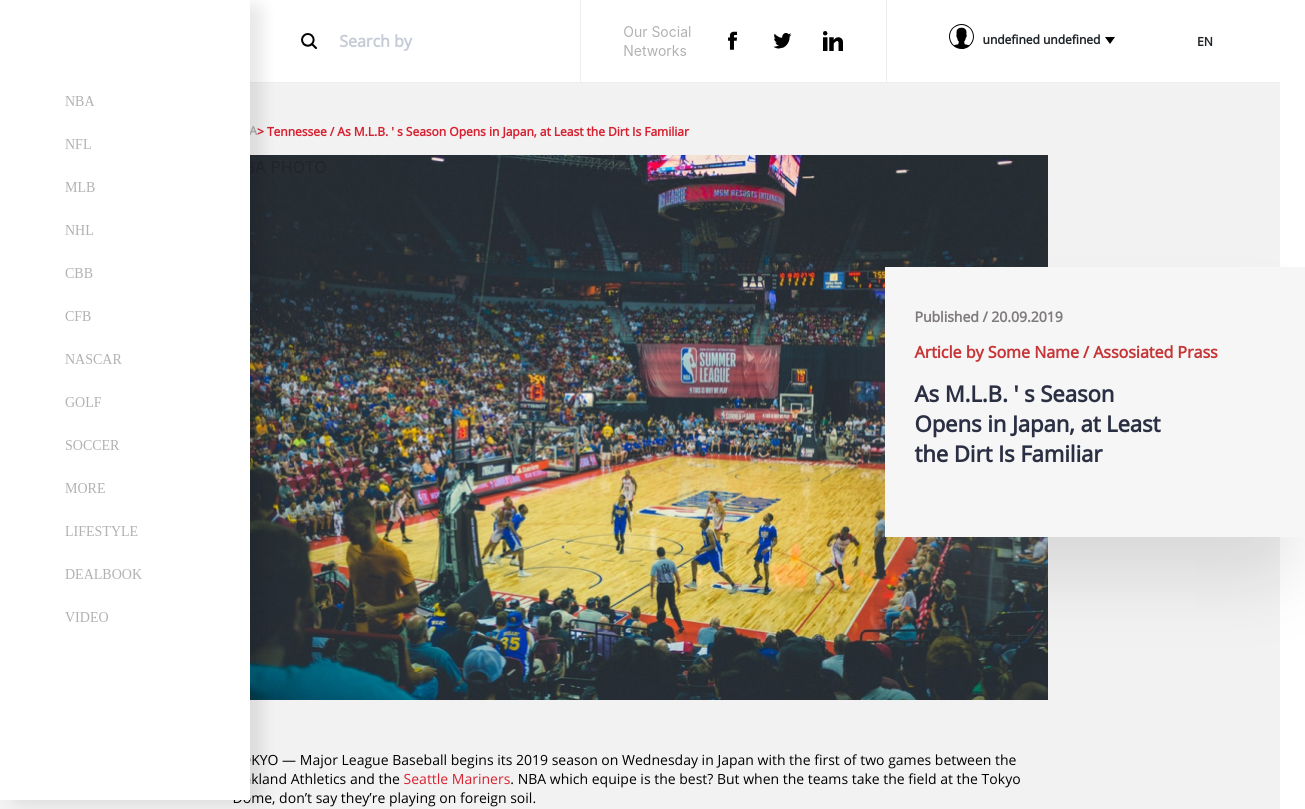
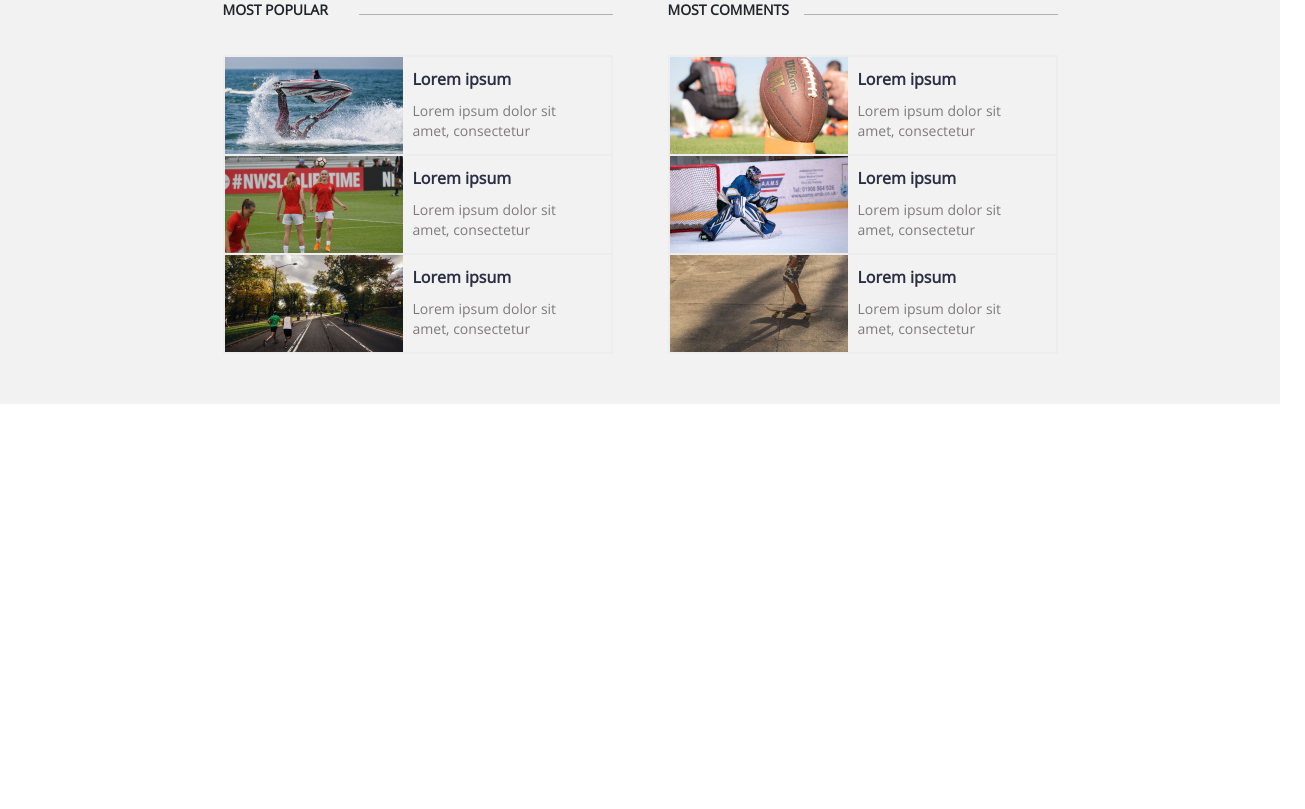
Before and after one commit to anna-kuzii/sport-news, a React (Create React App) app in the folder client/: page /nba in a window 1280 px wide. Shown: the top 809 px of the page, 1305 px wide, since content can reach past the window. Built offline with nearby package versions, Linux system fonts and the light colour scheme.

Commit message:
teamarticle-on-routing

```diff
--- a/client/src/Routes.jsx
+++ b/client/src/Routes.jsx
@@ -36,7 +36,7 @@ export default class Routes extends Component {
           />
 
         </Route>
-        <Route exact path='/nba'>
+        <Route exact path='/teamarticle'>
           <Switch>
             <Header />
           </Switch>
@@ -44,7 +44,7 @@ export default class Routes extends Component {
             <Menu menuList={menuData.menu} />
           </Switch>
           <Route
-            path='/nba'
+            path='/teamarticle'
             component={NewsArticle}
           />
         </Route>
```
